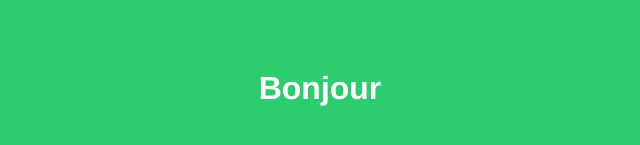
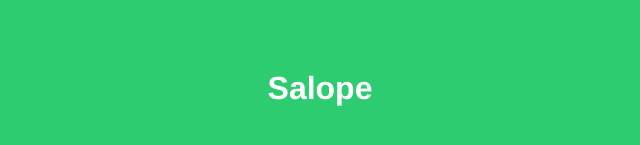
Before and after one commit to theauravier/bonjour, a plain HTML site: page index.html in a window 1280 px wide. Shown: the part 271-416 px from the top of the page, 328-968 px from the left. Drawn offline with Linux system fonts and the light colour scheme.

Commit message:
Bonjour en salope

```diff
--- a/index.html
+++ b/index.html
@@ -20,6 +20,6 @@
 	}
 	</style>
 	<body>
-		<h1>Bonjour</h1>
+		<h1>Salope</h1>
 	</body>
 </html>
```
